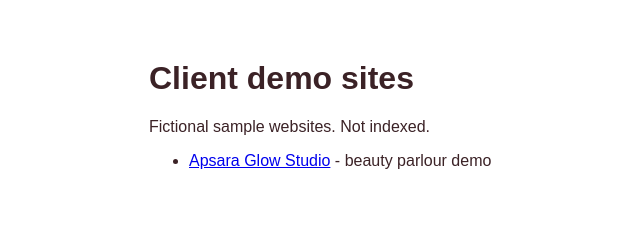
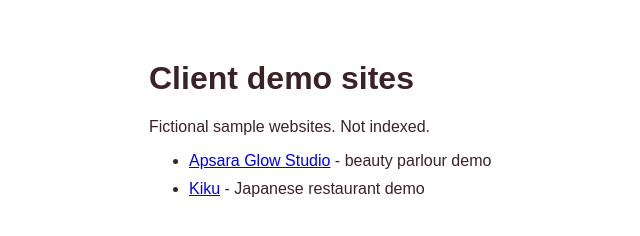
Before and after one commit to Brolomna/client-sites, a plain HTML site: page index.html in a window 1280 px wide. Shown: the whole page, without its empty margins (171-811 px from the left). Drawn offline with Linux system fonts and the light colour scheme.

Commit message:
Add Kiku Japanese restaurant demo link to index.html

```diff
--- a/index.html
+++ b/index.html
@@ -1 +1 @@
-<!DOCTYPE html><html><head><meta charset="utf-8"><meta name="viewport" content="width=device-width, initial-scale=1"><meta name="robots" content="noindex, nofollow"><title>Client demo sites</title><style>body{font-family:sans-serif;max-width:640px;margin:60px auto;padding:0 20px;color:#3B2226}li{margin:10px 0}</style></head><body><h1>Client demo sites</h1><p>Fictional sample websites. Not indexed.</p><ul><li><a href="apsara-glow-studio/">Apsara Glow Studio</a> - beauty parlour demo</li></ul></body></html>
+<!DOCTYPE html><html><head><meta charset="utf-8"><meta name="viewport" content="width=device-width, initial-scale=1"><meta name="robots" content="noindex, nofollow"><title>Client demo sites</title><style>body{font-family:sans-serif;max-width:640px;margin:60px auto;padding:0 20px;color:#3B2226}li{margin:10px 0}</style></head><body><h1>Client demo sites</h1><p>Fictional sample websites. Not indexed.</p><ul><li><a href="apsara-glow-studio/">Apsara Glow Studio</a> - beauty parlour demo</li><li><a href="kiku-japanese-kitchen/">Kiku</a> - Japanese restaurant demo</li></ul></body></html>
```
